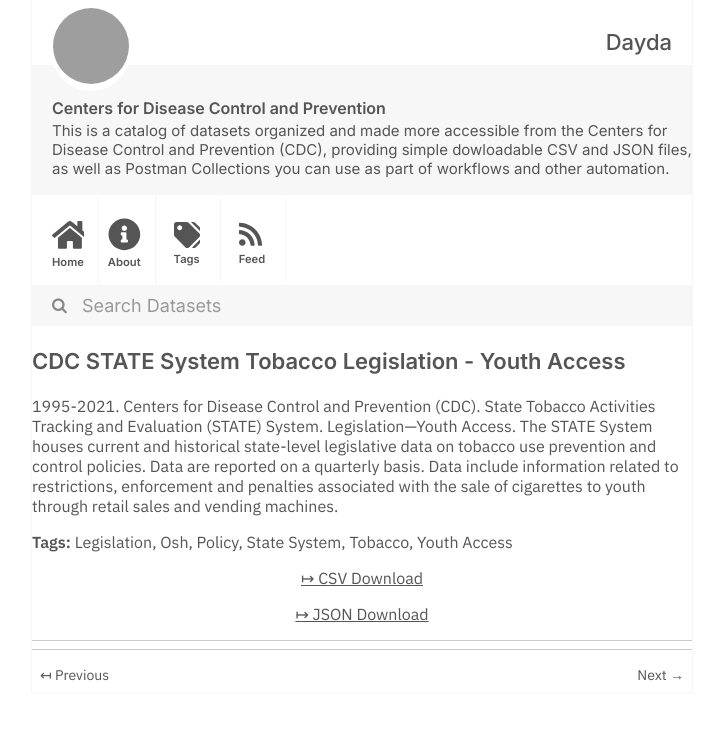
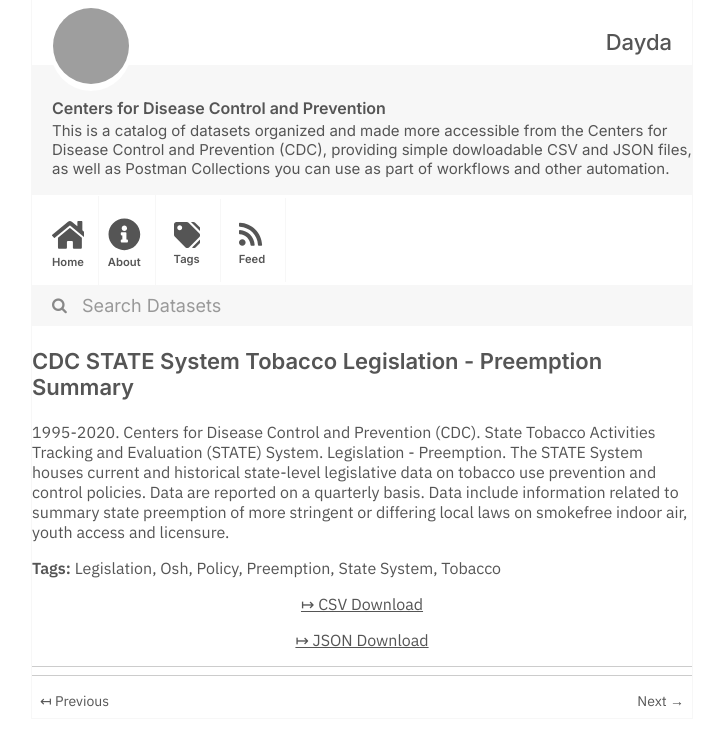
Before and after one commit to dayda-entities/centers-for-disease-control-and-prevention, a Jekyll site: the page built from _posts/2020-11-12-cdc-state-system-tobacco-legis.md, in a window 1280 px wide, cut to the strip 0-746 px from the top of the page. Shown: the whole strip, without its empty margins (278-1001 px from the left). Built offline with Jekyll 4.4.1, drawn with Linux system fonts in a browser that asks for light colours; grey boxes are pictures that could not be loaded.

Commit message:
Publish Data

```diff
--- a/_posts/2020-11-12-cdc-state-system-tobacco-legis.md
+++ b/_posts/2020-11-12-cdc-state-system-tobacco-legis.md
@@ -1,20 +1,20 @@
 ---
-title: CDC STATE System Tobacco Legislation - Youth Access
-created: '2020-11-12T12:14:47.343861'
-modified: '2021-04-21T19:26:22.905099'
+title: CDC STATE System Tobacco Legislation - Preemption Summary
+created: '2020-11-12T12:14:47.884740'
+modified: '2021-04-21T19:26:32.269323'
 state: active
 type: dataset
 tags:
   - Legislation
   - Osh
   - Policy
+  - Preemption
   - State System
   - Tobacco
-  - Youth Access
 groups: []
-csv_url: 'https://data.cdc.gov/api/views/hgv5-3wrn/rows.csv?accessType=DOWNLOAD'
-json_url: 'https://data.cdc.gov/api/views/hgv5-3wrn/rows.json?accessType=DOWNLOAD'
+csv_url: 'https://data.cdc.gov/api/views/hj2x-85ya/rows.csv?accessType=DOWNLOAD'
+json_url: 'https://data.cdc.gov/api/views/hj2x-85ya/rows.json?accessType=DOWNLOAD'
 layout: post
 
 ---
-1995-2021. Centers for Disease Control and Prevention (CDC). State Tobacco Activities Tracking and Evaluation (STATE) System. Legislation—Youth Access. The STATE System houses current and historical state-level legislative data on tobacco use prevention and control policies.  Data are reported on a quarterly basis. Data include information related to restrictions, enforcement and penalties associated with the sale of cigarettes to youth through retail sales and vending machines.
+1995-2020. Centers for Disease Control and Prevention (CDC). State Tobacco Activities Tracking and Evaluation (STATE) System. Legislation - Preemption. The STATE System houses current and historical state-level legislative data on tobacco use prevention and control policies. Data are reported on a quarterly basis. Data include information related to summary state preemption of more stringent or differing local laws on smokefree indoor air, youth access and licensure.
```
